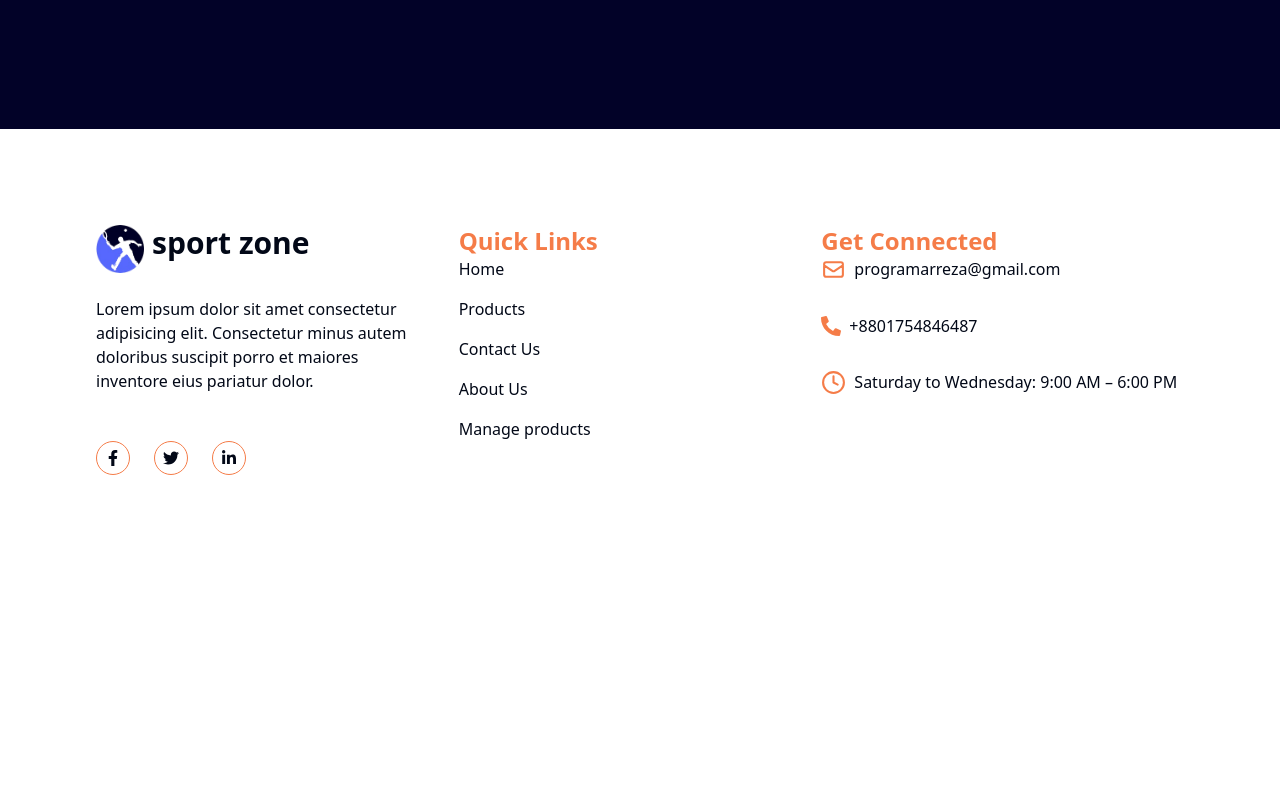
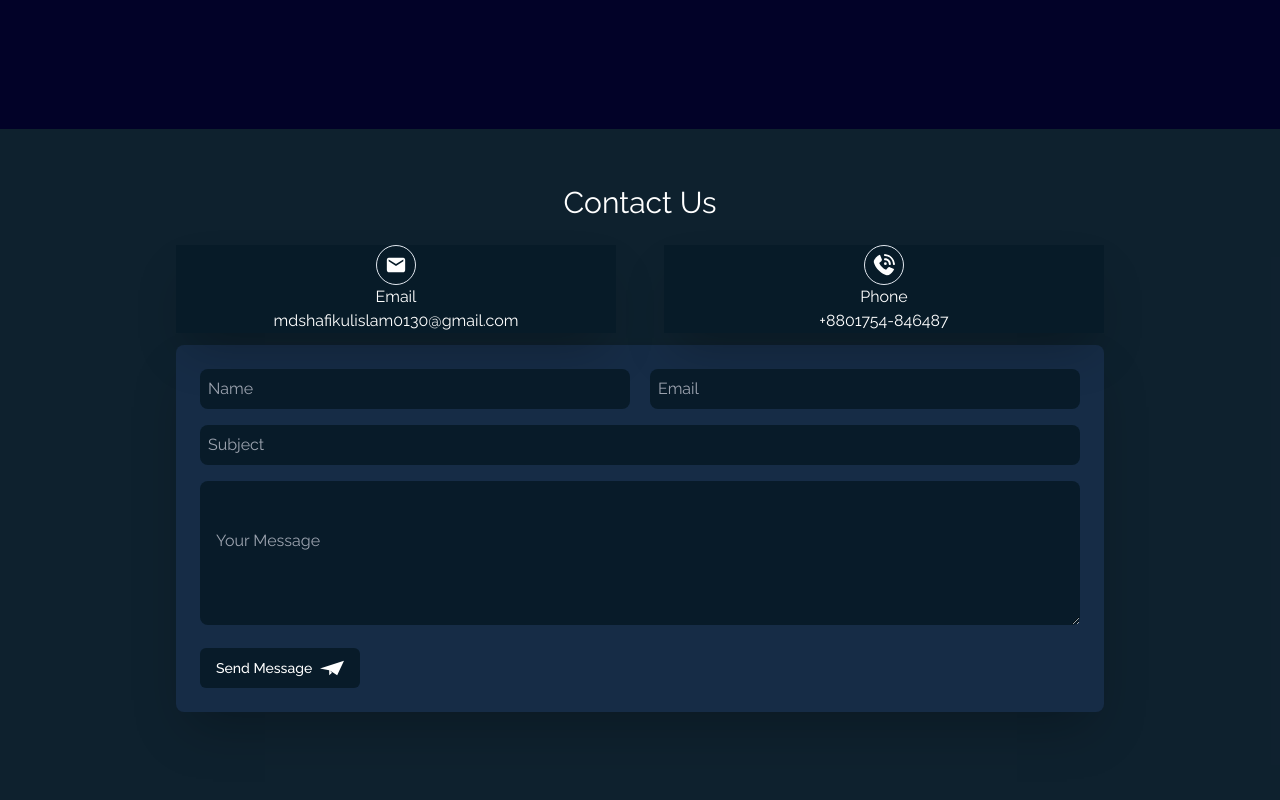
Before and after one commit to programarreza/sport-zone-client, a React (Vite) app: page / in a window 1280 px wide. Shown: the part 760-1560 px from the top of the page. Before the commit the page ends 1331 px from the top, so only its background shows below. Built offline with nearby package versions, Linux system fonts and the light colour scheme.

Commit message:
contact-us section done

```diff
--- a/package.json
+++ b/package.json
@@ -10,6 +10,7 @@
     "preview": "vite preview"
   },
   "dependencies": {
+    "@emailjs/browser": "^4.4.1",
     "@radix-ui/react-checkbox": "^1.1.1",
     "@radix-ui/react-dialog": "^1.1.1",
     "@radix-ui/react-dropdown-menu": "^2.1.1",
@@ -21,12 +22,14 @@
     "axios": "^1.7.2",
     "class-variance-authority": "^0.7.0",
     "clsx": "^2.1.1",
+    "emailjs": "^4.0.3",
     "embla-carousel-autoplay": "^8.1.6",
     "embla-carousel-react": "^8.1.6",
     "lucide-react": "^0.403.0",
     "react": "^18.3.1",
     "react-dom": "^18.3.1",
     "react-hook-form": "^7.52.1",
+    "react-hot-toast": "^2.4.1",
     "react-icons": "^5.3.0",
     "react-rating": "^2.0.5",
     "react-redux": "^9.1.2",
--- a/src/components/ContactUs/ContactUs.tsx
+++ b/src/components/ContactUs/ContactUs.tsx
@@ -1,7 +1,114 @@
+import emailjs from "@emailjs/browser";
+import { useRef } from "react";
+import toast from "react-hot-toast";
+import { FaPhoneVolume } from "react-icons/fa6";
+import { MdEmail } from "react-icons/md";
+import { SiMinutemailer } from "react-icons/si";
+import { Button } from "../ui/button";
+
 const ContactUs = () => {
+  const form = useRef<HTMLFormElement | null>(null);
+
+  const sendEmail = (e: React.FormEvent) => {
+    e.preventDefault();
+
+    if (form.current) {
+      emailjs
+        .sendForm(
+          "service_w1bwd28",
+          "template_whgfeza",
+          form.current,
+          "r47p78wRwpxxE4GAT"
+        )
+        .then(
+          (result) => {
+            console.log(result.text);
+            toast.success("Thanks for contacting");
+            form.current?.reset();
+          },
+          (error) => {
+            console.log(error.text);
+          }
+        );
+    } else {
+      console.error("Form reference is null.");
+    }
+  };
+
   return (
-    <div className="min-h-screen">
-      <h2>ContactUs Component Coming Soon</h2>
+    <div
+      className="min-h-screen bg-[#081b29f8] px-4 md:px-6 lg:px-12 xl:px-44 text-center py-8"
+      id="contact"
+    >
+      {/* Contact Information */}
+      <div>
+        <h2 className="text-white py-6 text-3xl">Contact Us</h2>
+        <div className="grid md:grid-cols-2 gap-12 pb-3">
+          {/* Email Card */}
+          <div className="card shadow-2xl bg-[#081b29f8] text-white">
+            <div className="card-body">
+              <MdEmail
+                size={40}
+                className="text-center flex mx-auto border rounded-full p-2"
+              />
+              <h2>Email</h2>
+              <p>mdshafikulislam0130@gmail.com</p>
+            </div>
+          </div>
+          {/* Phone Card */}
+          <div className="card shadow-2xl bg-[#081b29f8] text-white">
+            <div className="card-body">
+              <FaPhoneVolume
+                size={40}
+                className="text-center flex mx-auto border rounded-full p-2"
+              />
+              <h2>Phone</h2>
+              <p>+8801754-846487</p>
+            </div>
+          </div>
+        </div>
+      </div>
+
+      {/* Contact Form */}
+      <div className="bg-[#162c46] p-6 rounded-lg shadow-2xl">
+        <form ref={form} onSubmit={sendEmail}>
+          <div className="grid md:grid-cols-2 gap-5 w-full text-center">
+            <input
+              required
+              className="p-2 rounded-lg bg-[#081b29f8] text-white"
+              type="text"
+              name="user_name"
+              placeholder="Name"
+            />
+            <input
+              required
+              className="p-2 rounded-lg bg-[#081b29f8] text-white"
+              type="email"
+              name="user_email"
+              placeholder="Email"
+            />
+          </div>
+          <input
+            required
+            className="p-2 rounded-lg w-full mt-4 bg-[#081b29f8] text-white"
+            type="text"
+            name="user_subject"
+            placeholder="Subject"
+          />
+          <textarea
+            className="w-full my-4 py-12 px-4 rounded-lg bg-[#081b29f8] text-white"
+            name="message"
+            placeholder="Your Message"
+            required
+          />
+          <Button
+            className="btn flex bg-[#081b29f8] text-white hover:bg-[#162c46]"
+            type="submit"
+          >
+            Send Message <SiMinutemailer className="text-2xl ml-2" />
+          </Button>
+        </form>
+      </div>
     </div>
   );
 };
--- a/src/pages/Home/Home.tsx
+++ b/src/pages/Home/Home.tsx
@@ -1,9 +1,11 @@
+import ContactUs from "@/components/ContactUs/ContactUs";
 import Header from "@/components/Hearder/Header";
 
 const Home = () => {
   return (
     <div className="font-raleway">
       <Header />
+      <ContactUs/>
     </div>
   );
 };
```
Also changed, not shown: 1 other file (tests, documents, lock files or other folders).
